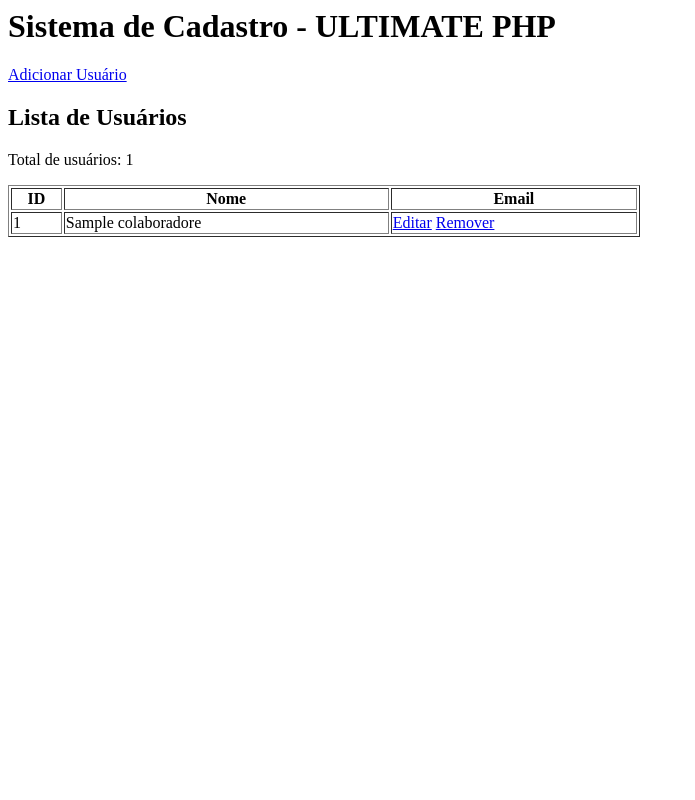
After one commit to rafanonato/backend, a PHP site: page /login.php in a window 1280 px wide. The commit adds this page. Shown: the whole page, without its empty margins (0-695 px from the left). Run offline with PHP 8.4, Linux system fonts and the light colour scheme; tables that the repository leaves empty or names only in its code hold one stand-in row (values such as "Sample post").

Commit message:
Projeto Atualizado

```diff
--- a/controller/function.php
+++ b/controller/function.php
@@ -1,9 +1,32 @@
 <?php
+	/**
+ 		* Conecta com o MySQL usando PDO
+ 	*/
+	function db_connect()
+	{
+	    $conn = new PDO('mysql:host=' . MYSQL_HOST . ';dbname=' . MYSQL_DB_NAME . ';charset=utf8', MYSQL_USER, MYSQL_PASSWORD);
 
-	function soma($x, $y){
+	    return $conn;
+	}
 
-		return $x + $y . "<br>";
-	}
+function dateConvert($date)
+{
+    if ( ! strstr( $date, '/' ) )
+    {
+        // $date está no formato ISO (yyyy-mm-dd) e deve ser convertida
+        // para dd/mm/yyyy
+        sscanf($date, '%d-%d-%d', $y, $m, $d);
+        return sprintf('%02d/%02d/%04d', $d, $m, $y);
+    }
+    else
+    {
+        // $date está no formato brasileiro e deve ser convertida para ISO
+        sscanf($date, '%d/%d/%d', $d, $m, $y);
+        return sprintf('%04d-%02d-%02d', $y, $m, $d);
+    }
+
+    return false;
+}
 
 
 ?>
--- a/model/conecta.php
+++ b/model/conecta.php
@@ -5,7 +5,16 @@ define( 'MYSQL_USER', 'root' );
 define( 'MYSQL_PASSWORD', 'root' );
 define( 'MYSQL_DB_NAME', 'bd_integrado' );
 
+// habilita todas as exibições de erros
+ini_set('display_errors', true);
+error_reporting(E_ALL);
 
+date_default_timezone_set('America/Sao_Paulo');
+
+// inclui o arquivo de funçõees
+require "../controller/function.php";
+
+/*
 	try
 	{
 	    $conn = new PDO( 'mysql:host=' . MYSQL_HOST . ';dbname=' . MYSQL_DB_NAME, MYSQL_USER, MYSQL_PASSWORD );
@@ -17,4 +26,6 @@ define( 'MYSQL_DB_NAME', 'bd_integrado' );
 	    echo 'Erro ao conectar com o MySQL: ' . $e->getMessage();
 	}
 
+	*/
+
 ?>
--- a/view/cadastro.php
+++ b/view/cadastro.php
@@ -1,5 +1,9 @@
 <?php
+require_once "../model/conecta.php";
 
+	$PDO = db_connect();
+
+	/*
 	require "../model/conecta.php";
 	require "../controller/function.php";
 
@@ -18,6 +22,7 @@ require "../controller/function.php";
 		$stmt->bindValue( ':senhaConfirma', $senhaConf);
 
 		$result = $stmt->execute();
+	*/
 ?>
 
 <!DOCTYPE html>
--- /dev/null
+++ b/view/login.php
@@ -0,0 +1,73 @@
+<?php
+require_once "../model/conecta.php";
+
+	$PDO = db_connect();
+
+	// SQL para contar o total de registros
+	// A biblioteca PDO possui o método rowCount(), mas ele pode ser impreciso.
+	// É recomendável usar a função COUNT da SQL
+	// Veja o Exemplo 2 deste link: http://php.net/manual/pt_BR/pdostatement.rowcount.php
+	$sql_count = "SELECT COUNT(*) AS total FROM colaboradores ORDER BY nome ASC";
+
+	// SQL para selecionar os registros
+	$sql = "SELECT id, nome FROM colaboradores ORDER BY nome ASC";
+
+	// conta o toal de registros
+	$stmt_count = $PDO->prepare($sql_count);
+	$stmt_count->execute();
+	$total = $stmt_count->fetchColumn();
+
+	// seleciona os registros
+	$stmt = $PDO->prepare($sql);
+	$stmt->execute();
+
+?>
+
+<html>
+    <head>
+        <meta charset="utf-8">
+
+        <title>Sistema de Cadastro - ULTIMATE PHP</title>
+    </head>
+
+    <body>
+
+        <h1>Sistema de Cadastro - ULTIMATE PHP</h1>
+
+        <p><a href="cadastro.php">Adicionar Usuário</a></p>
+
+        <h2>Lista de Usuários</h2>
+
+        <p>Total de usuários: <?php echo $total ?></p>
+
+        <?php if ($total > 0): ?>
+
+        <table width="50%" border="1">
+            <thead>
+                <tr>
+                    <th>ID</th>
+                    <th>Nome</th>
+                    <th>Email</th>
+                </tr>
+            </thead>
+            <tbody>
+                <?php while ($user = $stmt->fetch(PDO::FETCH_ASSOC)): ?>
+                <tr>
+                    <td><?php echo $user['id'] ?></td>
+                    <td><?php echo $user['nome'] ?></td>
+                    <td>
+                        <a href="form-edit.php?id=<?php echo $user['id'] ?>">Editar</a>
+                        <a href="delete.php?id=<?php echo $user['id'] ?>" onclick="return confirm('Tem certeza de que deseja remover?');">Remover</a>
+                    </td>
+                </tr>
+                <?php endwhile; ?>
+            </tbody>
+        </table>
+
+        <?php else: ?>
+
+        <p>Nenhum usuário registrado</p>
+
+        <?php endif; ?>
+    </body>
+</html>
```
Also changed, not shown: view/funcionario.php (+7 -0 lines), view/index.php (+8 -1 lines). Lines whose indentation alone changed are shown as unchanged.
